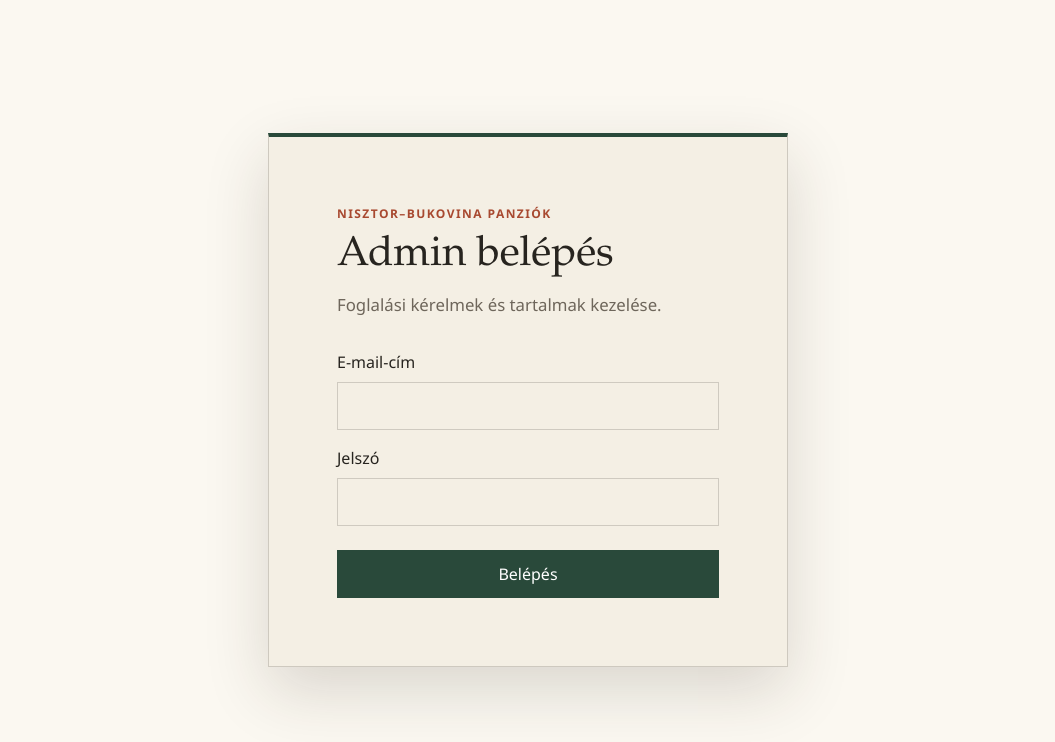
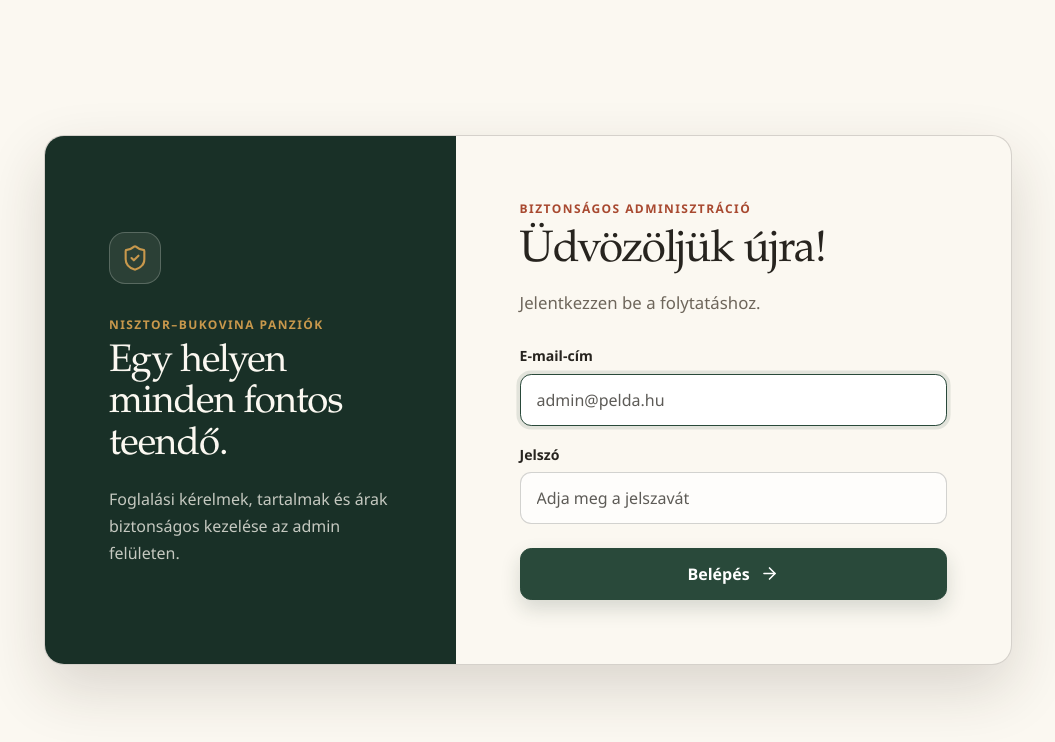
Before and after one commit to Zsolten/nisztor-bukovina-platform, a React (Vite) app in the folder frontend/: page /admin/login in a window 1280 px wide. Shown: the top 742 px of the page, without its empty margins (112-1167 px from the left). Built offline with nearby package versions, Linux system fonts and the light colour scheme.

Commit message:
small changes

```diff
--- a/frontend/src/features/admin/auth/AdminLoginPage.tsx
+++ b/frontend/src/features/admin/auth/AdminLoginPage.tsx
@@ -1,5 +1,6 @@
 import { useState, type FormEvent } from 'react'
 import { Alert, Button, Card, Container, Form } from 'react-bootstrap'
+import { AlertCircle, ArrowRight, ShieldCheck } from 'lucide-react'
 import { Navigate, useLocation, useNavigate } from 'react-router-dom'
 import { AdminAuthApiError } from '../api/adminAuth'
 import { useAdminAuth } from './adminAuthContext'
@@ -9,18 +10,29 @@ interface LoginLocationState {
   sessionEndReason?: 'expired' | 'rejected' | null
 }
 
-function loginErrorMessage(error: unknown) {
+interface LoginFeedback {
+  message: string
+  type: 'credentials' | 'rate-limit' | 'general'
+}
+
+function loginErrorFeedback(error: unknown): LoginFeedback {
   if (error instanceof AdminAuthApiError && error.code === 'ADMIN_LOGIN_RATE_LIMITED') {
-    return error.retryAfterSeconds
+    return {
+      message: error.retryAfterSeconds
         ? `Túl sok próbálkozás történt. Próbálja újra ${error.retryAfterSeconds} másodperc múlva.`
-      : 'Túl sok próbálkozás történt. Kérjük, próbálja újra később.'
+        : 'Túl sok próbálkozás történt. Kérjük, próbálja újra később.',
+      type: 'rate-limit',
+    }
   }
 
   if (error instanceof AdminAuthApiError && error.status === 401) {
-    return 'Hibás e-mail-cím vagy jelszó.'
+    return { message: 'Hibás e-mail-cím vagy jelszó.', type: 'credentials' }
   }
 
-  return 'A bejelentkezés most nem sikerült. Kérjük, próbálja újra.'
+  return {
+    message: 'A bejelentkezés most nem sikerült. Kérjük, próbálja újra.',
+    type: 'general',
+  }
 }
 
 export default function AdminLoginPage() {
@@ -29,7 +41,7 @@ export default function AdminLoginPage() {
   const { isAuthenticated, login } = useAdminAuth()
   const [email, setEmail] = useState('')
   const [password, setPassword] = useState('')
-  const [error, setError] = useState<string | null>(null)
+  const [feedback, setFeedback] = useState<LoginFeedback | null>(null)
   const [submitting, setSubmitting] = useState(false)
   const state = location.state as LoginLocationState | null
 
@@ -40,14 +52,14 @@ export default function AdminLoginPage() {
   async function handleSubmit(event: FormEvent<HTMLFormElement>) {
     event.preventDefault()
     setSubmitting(true)
-    setError(null)
+    setFeedback(null)
 
     try {
       await login(email, password)
       const destination = state?.from?.startsWith('/admin/') ? state.from : '/admin/bookings'
       navigate(destination, { replace: true })
     } catch (nextError) {
-      setError(loginErrorMessage(nextError))
+      setFeedback(loginErrorFeedback(nextError))
     } finally {
       setSubmitting(false)
     }
@@ -56,28 +68,57 @@ export default function AdminLoginPage() {
   return (
     <main className="admin-login-page">
       <Container className="admin-login-container">
-        <Card className="admin-login-card" body>
-          <p className="admin-eyebrow">Nisztor–Bukovina Panziók</p>
-          <h1>Admin belépés</h1>
-          <p className="admin-login-introduction">Foglalási kérelmek és tartalmak kezelése.</p>
+        <Card className="admin-login-card">
+          <section className="admin-login-brand-panel" aria-label="Admin felület bemutatása">
+            <span className="admin-login-brand-icon" aria-hidden="true">
+              <ShieldCheck size={28} strokeWidth={1.8} />
+            </span>
+            <p className="admin-eyebrow admin-eyebrow-light">Nisztor–Bukovina Panziók</p>
+            <h2>Egy helyen minden fontos teendő.</h2>
+            <p>Foglalási kérelmek, tartalmak és árak biztonságos kezelése az admin felületen.</p>
+          </section>
+
+          <Card.Body className="admin-login-form-panel">
+            <p className="admin-eyebrow">Biztonságos adminisztráció</p>
+            <h1>Üdvözöljük újra!</h1>
+            <p className="admin-login-introduction">Jelentkezzen be a folytatáshoz.</p>
 
             {state?.sessionEndReason === 'expired' && (
-            <Alert variant="warning">A munkamenet lejárt. Kérjük, jelentkezzen be újra.</Alert>
+              <Alert className="admin-login-feedback" variant="warning">
+                <div>
+                  <strong>A munkamenet lejárt.</strong>
+                  <span>Kérjük, jelentkezzen be újra.</span>
+                </div>
+              </Alert>
             )}
             {state?.sessionEndReason === 'rejected' && (
-            <Alert variant="warning">
-              A munkamenet már nem érvényes. Kérjük, jelentkezzen be újra.
+              <Alert className="admin-login-feedback" variant="warning">
+                <div>
+                  <strong>A munkamenet már nem érvényes.</strong>
+                  <span>Kérjük, jelentkezzen be újra.</span>
+                </div>
               </Alert>
             )}
-          {error && <Alert variant="danger">{error}</Alert>}
+            {feedback && (
+              <Alert className="admin-login-feedback" variant="danger">
+                <AlertCircle aria-hidden="true" size={21} />
+                <div>
+                  <strong>Sikertelen bejelentkezés</strong>
+                  <span>{feedback.message}</span>
+                </div>
+              </Alert>
+            )}
 
             <Form onSubmit={handleSubmit}>
               <Form.Group className="mb-3" controlId="admin-email">
                 <Form.Label>E-mail-cím</Form.Label>
                 <Form.Control
                   autoComplete="email"
+                  autoFocus
                   disabled={submitting}
+                  isInvalid={feedback?.type === 'credentials'}
                   onChange={(event) => setEmail(event.target.value)}
+                  placeholder="admin@pelda.hu"
                   required
                   type="email"
                   value={email}
@@ -89,17 +130,21 @@ export default function AdminLoginPage() {
                 <Form.Control
                   autoComplete="current-password"
                   disabled={submitting}
+                  isInvalid={feedback?.type === 'credentials'}
                   onChange={(event) => setPassword(event.target.value)}
+                  placeholder="Adja meg a jelszavát"
                   required
                   type="password"
                   value={password}
                 />
               </Form.Group>
 
-            <Button className="w-100" disabled={submitting} type="submit">
-              {submitting ? 'Belépés folyamatban…' : 'Belépés'}
+              <Button className="admin-login-submit w-100" disabled={submitting} type="submit">
+                <span>{submitting ? 'Belépés folyamatban…' : 'Belépés'}</span>
+                {!submitting && <ArrowRight aria-hidden="true" size={19} />}
               </Button>
             </Form>
+          </Card.Body>
         </Card>
       </Container>
     </main>
--- a/frontend/src/features/admin/layout/AdminShell.tsx
+++ b/frontend/src/features/admin/layout/AdminShell.tsx
@@ -1,5 +1,6 @@
 import { useState } from 'react'
 import { Button, Container, Nav, Navbar, Offcanvas } from 'react-bootstrap'
+import { LogOut } from 'lucide-react'
 import { NavLink, Outlet, useNavigate } from 'react-router-dom'
 import { useAdminAuth } from '../auth/adminAuthContext'
 
@@ -25,8 +26,13 @@ export default function AdminShell() {
       >
         <Container>
           <Navbar.Brand as={NavLink} to="/admin/bookings">
-            <strong>Nisztor–Bukovina</strong>
-            <span>Admin</span>
+            <span className="admin-brand-mark" aria-hidden="true">
+              NB
+            </span>
+            <span className="admin-brand-copy">
+              <strong>Nisztor–Bukovina</strong>
+              <small>Adminisztráció</small>
+            </span>
           </Navbar.Brand>
           <Navbar.Toggle aria-controls="admin-navigation" aria-label="Admin menü megnyitása" />
           <Navbar.Offcanvas
@@ -50,11 +56,13 @@ export default function AdminShell() {
                 </Nav.Link>
               </Nav>
               <Button
+                className="admin-logout-button"
                 disabled={loggingOut}
                 onClick={() => void handleLogout()}
                 variant="outline-secondary"
               >
-                {loggingOut ? 'Kijelentkezés…' : 'Kijelentkezés'}
+                <LogOut aria-hidden="true" size={17} />
+                <span>{loggingOut ? 'Kijelentkezés…' : 'Kijelentkezés'}</span>
               </Button>
             </Offcanvas.Body>
           </Navbar.Offcanvas>
--- a/frontend/src/shared/styles/_admin.scss
+++ b/frontend/src/shared/styles/_admin.scss
@@ -10,35 +10,79 @@
 
 .admin-login-page {
   display: grid;
-  padding: 1.5rem;
+  padding: clamp(1rem, 4vw, 3rem);
   place-items: center;
 }
 
 .admin-login-container {
-  width: min(100%, 34rem);
+  width: min(100%, 62rem);
   margin: 0;
 }
 
 .admin-login-card {
-  padding: clamp(1.75rem, 5vw, 3.25rem);
+  display: grid;
+  overflow: hidden;
+  grid-template-columns: minmax(18rem, 0.85fr) minmax(24rem, 1.15fr);
   border: 1px solid $line;
-  border-top: 4px solid $forest;
+  border-radius: 1.25rem;
+  background: $paper-light;
   box-shadow: $shadow;
 
   h1 {
     margin-bottom: 0.75rem;
-    font-size: clamp(2rem, 4vw, 2.6rem);
+    font-size: clamp(2rem, 4vw, 2.75rem);
+    letter-spacing: -0.025em;
   }
 
   .form-control,
   .btn {
-    min-height: 3rem;
+    min-height: 3.25rem;
   }
 
-  h1,
-  .offcanvas-title {
+  h1 {
     font-family: $serif;
   }
+}
+
+.admin-login-brand-panel {
+  display: flex;
+  flex-direction: column;
+  justify-content: center;
+  padding: clamp(2rem, 5vw, 4rem);
+  background: $forest-dark;
+  color: $paper-light;
+
+  h2 {
+    max-width: 18rem;
+    margin-bottom: 1.25rem;
+    font-family: $serif;
+    font-size: clamp(2rem, 3vw, 2.65rem);
+    letter-spacing: -0.025em;
+    line-height: 1.08;
+  }
+
+  > p:last-child {
+    max-width: 21rem;
+    margin-bottom: 0;
+    color: rgba($paper-light, 0.76);
+    line-height: 1.7;
+  }
+}
+
+.admin-login-brand-icon {
+  display: grid;
+  width: 3.25rem;
+  height: 3.25rem;
+  margin-bottom: 2rem;
+  border: 1px solid rgba($paper-light, 0.22);
+  border-radius: 1rem;
+  background: rgba($paper-light, 0.08);
+  color: $gold;
+  place-items: center;
+}
+
+.admin-login-form-panel {
+  padding: clamp(2rem, 5vw, 4rem);
 }
 
 .admin-eyebrow {
@@ -50,44 +94,189 @@
   text-transform: uppercase;
 }
 
+.admin-eyebrow-light {
+  color: $gold;
+}
+
 .admin-login-introduction {
-  margin-bottom: 2rem;
+  margin-bottom: 1.75rem;
   color: $muted;
   font-size: 1.05rem;
 }
 
+.admin-login-feedback {
+  display: flex;
+  align-items: flex-start;
+  gap: 0.75rem;
+  margin-bottom: 1.5rem;
+  padding: 0.9rem 1rem;
+  border-width: 0 0 0 3px;
+  border-radius: 0.65rem;
+
+  svg {
+    flex: 0 0 auto;
+    margin-top: 0.1rem;
+  }
+
+  div {
+    display: grid;
+    gap: 0.15rem;
+  }
+
+  strong {
+    font-size: 0.92rem;
+  }
+
+  span {
+    font-size: 0.88rem;
+    line-height: 1.45;
+  }
+}
+
+.admin-login-form-panel .form-label {
+  margin-bottom: 0.45rem;
+  color: $ink;
+  font-size: 0.88rem;
+  font-weight: 700;
+}
+
+.admin-login-form-panel .form-control {
+  padding-inline: 1rem;
+  border-color: rgba($ink, 0.2);
+  border-radius: 0.7rem;
+  background: rgba(#fff, 0.72);
+  box-shadow: none;
+  transition:
+    border-color 160ms ease,
+    box-shadow 160ms ease,
+    background-color 160ms ease;
+
+  &:focus {
+    border-color: $forest;
+    background: #fff;
+    box-shadow: 0 0 0 0.22rem rgba($forest, 0.12);
+  }
+
+  &.is-invalid {
+    border-color: $brick;
+    background-image: none;
+    box-shadow: 0 0 0 0.2rem rgba($brick, 0.08);
+  }
+}
+
+.admin-login-submit {
+  display: flex;
+  align-items: center;
+  justify-content: center;
+  gap: 0.65rem;
+  border-color: $forest;
+  border-radius: 0.7rem;
+  background: $forest;
+  font-weight: 700;
+  box-shadow: 0 0.55rem 1.25rem rgba($forest-dark, 0.16);
+  transition:
+    transform 160ms ease,
+    background-color 160ms ease,
+    box-shadow 160ms ease;
+
+  &:hover,
+  &:focus-visible {
+    border-color: $forest-dark;
+    background: $forest-dark;
+    box-shadow: 0 0.7rem 1.5rem rgba($forest-dark, 0.22);
+    transform: translateY(-1px);
+  }
+}
+
 .admin-header {
-  min-height: 72px;
+  position: sticky;
+  z-index: 1020;
+  top: 0;
+  min-height: 76px;
   border-bottom: 1px solid $line;
-  background: $paper;
+  background: rgba($paper-light, 0.94);
+  box-shadow: 0 0.4rem 1.5rem rgba($forest-dark, 0.05);
+  backdrop-filter: blur(14px);
 }
 
 .admin-header .navbar-brand {
-  display: grid;
+  display: flex;
+  align-items: center;
+  gap: 0.75rem;
+  margin-right: 2.25rem;
   color: $forest-dark;
-  font-family: $serif;
-  line-height: 1.05;
   text-decoration: none;
 }
 
-.admin-header .navbar-brand span {
-  margin-top: 0.2rem;
-  color: $muted;
-  font-family: $sans-serif;
-  font-size: 0.68rem;
-  letter-spacing: 0.12em;
-  text-transform: uppercase;
+.admin-brand-mark {
+  display: grid;
+  width: 2.65rem;
+  height: 2.65rem;
+  border-radius: 0.8rem;
+  background: $forest;
+  color: $paper-light;
+  font-family: $serif;
+  font-size: 0.9rem;
+  font-weight: 700;
+  letter-spacing: 0.04em;
+  place-items: center;
+}
+
+.admin-brand-copy {
+  display: grid;
+  gap: 0.1rem;
+  line-height: 1.05;
+
+  strong {
+    font-family: $serif;
+    font-size: 1.05rem;
+  }
+
+  small {
+    color: $muted;
+    font-family: $sans-serif;
+    font-size: 0.63rem;
+    font-weight: 700;
+    letter-spacing: 0.13em;
+    text-transform: uppercase;
+  }
 }
 
 .admin-navigation .nav-link {
+  padding: 0.65rem 0.9rem;
+  border-radius: 0.65rem;
   color: $muted;
   font-weight: 600;
+  transition:
+    color 160ms ease,
+    background-color 160ms ease;
 }
 
 .admin-navigation .nav-link.active,
 .admin-navigation .nav-link:hover,
 .admin-navigation .nav-link:focus-visible {
+  background: rgba($forest, 0.09);
   color: $forest;
+}
+
+.admin-logout-button {
+  display: inline-flex;
+  align-items: center;
+  justify-content: center;
+  gap: 0.5rem;
+  min-height: 2.7rem;
+  padding-inline: 1rem;
+  border-color: rgba($ink, 0.2);
+  border-radius: 0.65rem;
+  color: $muted;
+  font-weight: 700;
+
+  &:hover,
+  &:focus-visible {
+    border-color: rgba($brick, 0.3);
+    background: rgba($brick, 0.08);
+    color: $brick;
+  }
 }
 
 .admin-main {
@@ -110,6 +299,34 @@
 }
 
 @media (max-width: 767.98px) {
+  .admin-login-card {
+    grid-template-columns: 1fr;
+  }
+
+  .admin-login-brand-panel {
+    padding: 1.75rem;
+
+    h2 {
+      max-width: 24rem;
+      margin-bottom: 0.75rem;
+      font-size: 1.65rem;
+    }
+
+    > p:last-child {
+      line-height: 1.5;
+    }
+  }
+
+  .admin-login-brand-icon {
+    width: 2.75rem;
+    height: 2.75rem;
+    margin-bottom: 1.25rem;
+  }
+
+  .admin-login-form-panel {
+    padding: 1.75rem;
+  }
+
   .admin-header .offcanvas-body {
     display: flex;
     flex-direction: column;
@@ -123,4 +340,23 @@
   .admin-navigation .nav-link {
     padding-block: 0.75rem;
   }
+
+  .admin-logout-button {
+    width: 100%;
+    margin-top: auto;
+  }
 }
+
+@media (max-width: 420px) {
+  .admin-login-page {
+    padding: 0;
+    place-items: stretch;
+  }
+
+  .admin-login-card {
+    min-height: 100dvh;
+    border: 0;
+    border-radius: 0;
+    box-shadow: none;
+  }
+}
```
Also changed, not shown: 1 other file (tests, documents, lock files or other folders). Lines whose indentation alone changed are shown as unchanged.
